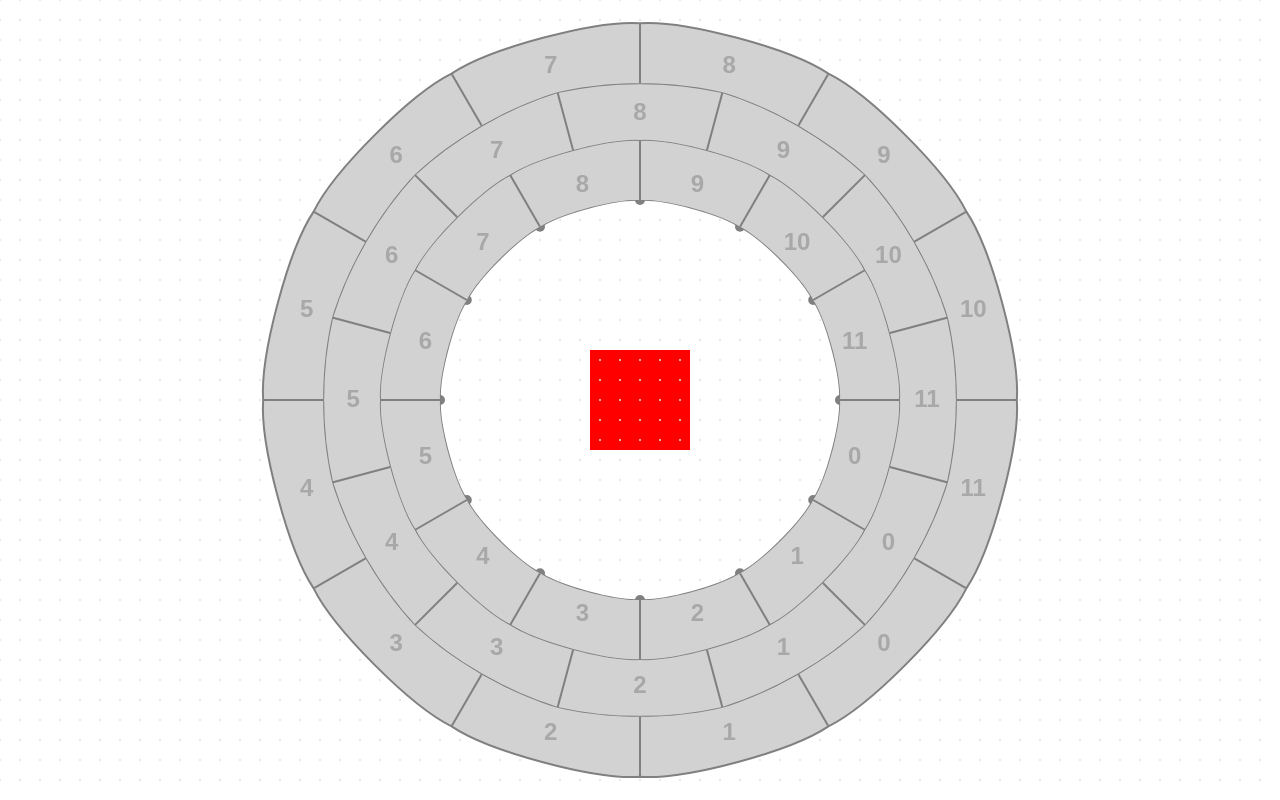
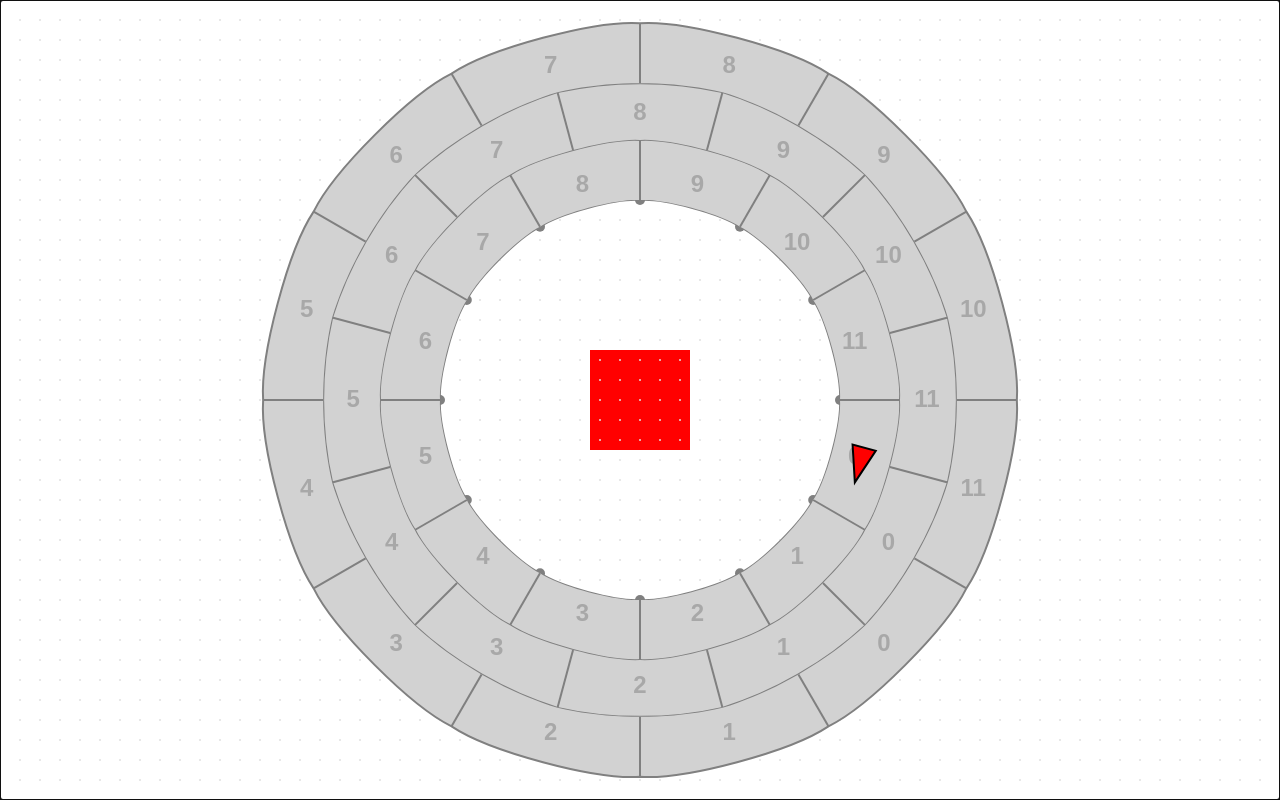
Before and after one commit to Dannark/formula-d, a website built with Parcel: page src/index.html in a window 1280 px wide. Built offline with nearby package versions, Linux system fonts and the light colour scheme.

Commit message:
chore: roll dice and add player

```diff
--- /dev/null
+++ b/src/components/Dice.js
@@ -0,0 +1,8 @@
+export class Dice {
+  constructor(currentValue = 1, isRolling = false, diceType = 6) {
+    this.currentValue = currentValue;  // Valor atual do dado (1-6)
+    this.isRolling = isRolling;        // Se está rolando (para animação futura)
+    this.diceType = diceType;          // Tipo do dado (6 faces por padrão)
+    this.lastRollTime = 0;             // Timestamp da última rolagem
+  }
+}
--- /dev/null
+++ b/src/components/Player.js
@@ -0,0 +1,11 @@
+export class Player {
+  constructor(cellIndex = 0, cellType = "inner", direction = 0, color = "#FF0000", playerId = 1) {
+    this.cellIndex = cellIndex;     // Índice da célula na pista (0 a n)
+    this.cellType = cellType;       // Tipo da célula ('inner', 'middle', 'outer')
+    this.direction = direction;     // Direção em radianos (0 = direita, π/2 = baixo, π = esquerda, 3π/2 = cima)
+    this.color = color;             // Cor do jogador
+    this.playerId = playerId;       // ID único do jogador
+    this.size = 24;                 // Tamanho do triângulo (aumentado de 8 para 12)
+    this.directionInitialized = false; // Flag para controlar se a direção foi inicializada
+  }
+}
--- a/src/scenes/MainScene.js
+++ b/src/scenes/MainScene.js
@@ -6,12 +6,16 @@ import { Velocity } from "../components/Velocity.js";
 import { Track } from "../components/Track.js";
 import { Grid } from "../components/Grid.js";
 import { Camera } from "../components/Camera.js";
+import { Player } from "../components/Player.js";
+import { Dice } from "../components/Dice.js";
 import { RenderSystem } from "../systems/RenderSystem.js";
 import { MovementSystem } from "../systems/MovementSystem.js";
 import { TrackRenderSystem } from "../systems/track/TrackRenderSystem.js";
 import { GridRenderSystem } from "../systems/GridRenderSystem.js";
 import { CameraControlSystem } from "../systems/CameraControlSystem.js";
 import { CellInteractionSystem } from "../systems/CellInteractionSystem.js";
+import { PlayerRenderSystem } from "../systems/PlayerRenderSystem.js";
+import { DiceSystem } from "../systems/DiceSystem.js";
 import { trackConfig, updateTrackPoints, adjustTrackPoints } from "../config/trackPoints.js";
 import { registerTrackEntity } from "../debug/TrackDebug.js";
 import { TrackHelper } from "../systems/track/TrackHelper.js";
@@ -117,6 +121,8 @@ export class MainScene extends Scene {
     });
   }
 
+  // Método update removido - não precisa mais de lógica especial
+
   load() {
     // console.log("Carregando MainScene");
     // console.log("Track config:", trackConfig);
@@ -138,7 +144,12 @@ export class MainScene extends Scene {
     this.world.addSystem(new GridRenderSystem(this.canvas));
     // 4. Sistema de render da pista
     this.world.addSystem(new TrackRenderSystem(this.canvas));
-    // 5. Sistema de interação com células
+    // 5. Sistema de render do jogador
+    this.world.addSystem(new PlayerRenderSystem(this.canvas));
+    // 6. Sistema do dado
+    const diceSystem = new DiceSystem(this.canvas);
+    this.world.addSystem(diceSystem);
+    // 7. Sistema de interação com células
     this.cellInteractionSystem = new CellInteractionSystem(this.canvas);
     this.world.addSystem(this.cellInteractionSystem);
 
@@ -161,6 +172,20 @@ export class MainScene extends Scene {
       trackConfig.points.length,
       "pontos"
     );
+
+    // Cria a entidade do jogador
+    const playerEntity = new Entity().addComponent(
+      new Player(0, "inner", 0, "#FF0000", 1) // Inicia na célula 0 da faixa interna, apontando para a direita
+    );
+    this.world.addEntity(playerEntity);
+    console.log("🏎️ Jogador criado na célula 0 (faixa interna)");
+
+    // Cria a entidade do dado
+    const diceEntity = new Entity().addComponent(
+      new Dice(1, false, 6) // Dado de 6 faces, valor inicial 1
+    );
+    this.world.addEntity(diceEntity);
+    console.log("🎲 Dado criado - Pressione ESPAÇO para rolar!");
 
     // Atualiza os pontos da pista quando a janela é redimensionada
     window.addEventListener("resize", () => {
--- /dev/null
+++ b/src/systems/DiceSystem.js
@@ -0,0 +1,131 @@
+import { Dice } from "../components/Dice.js";
+import { Player } from "../components/Player.js";
+import { Track } from "../components/Track.js";
+
+export class DiceSystem {
+  constructor(canvas) {
+    this.canvas = canvas;
+    this.isRolling = false;
+    this.setupEventListeners();
+    this.entities = null; // Armazena referência às entidades
+  }
+
+  setupEventListeners() {
+    // Escuta por cliques no canvas ou tecla de espaço para rolar o dado
+    this.canvas.addEventListener("keydown", (e) => {
+      if (e.code === "Space" && !this.isRolling) {
+        this.rollDice();
+      }
+    });
+
+    // Permite que o canvas receba eventos de teclado
+    this.canvas.setAttribute("tabindex", "0");
+    this.canvas.focus();
+  }
+
+  update(deltaTime, entities) {
+    // Armazena referência às entidades para uso no rollDice
+    this.entities = entities;
+
+    // System Update - poderia ser usado para animações futuras
+    for (const entity of entities) {
+      if (entity.hasComponent(Dice)) {
+        const dice = entity.getComponent(Dice);
+
+        // Atualiza estado do dado se necessário
+        if (dice.isRolling) {
+          // Aqui poderia ter lógica de animação
+          // Por agora, apenas marca como não está mais rolando
+          dice.isRolling = false;
+        }
+      }
+    }
+  }
+
+  rollDice() {
+    if (this.isRolling || !this.entities) return;
+
+    this.isRolling = true;
+
+    // Usa a função window.rollDice para rolar o dado
+    let diceResult;
+    if (typeof window.rollDice === "function") {
+      diceResult = window.rollDice();
+    } else {
+      // Fallback caso a função não esteja disponível
+      diceResult = Math.floor(Math.random() * 6) + 1;
+      console.warn("window.rollDice não está disponível, usando Math.random como fallback");
+    }
+
+    console.log(`🎲 Dado rolado: ${diceResult}`);
+
+    // Atualiza o dado
+    for (const entity of this.entities) {
+      if (entity.hasComponent(Dice)) {
+        const dice = entity.getComponent(Dice);
+        dice.currentValue = diceResult;
+        dice.lastRollTime = Date.now();
+        break;
+      }
+    }
+
+    // Move o jogador baseado no resultado do dado
+    this.movePlayer(diceResult);
+
+    this.isRolling = false;
+  }
+
+  movePlayer(steps) {
+    // Encontra a entidade Track para obter o número correto de células
+    let trackEntity = null;
+    for (const entity of this.entities) {
+      if (entity.hasComponent(Track)) {
+        trackEntity = entity;
+        break;
+      }
+    }
+
+    if (!trackEntity) {
+      console.warn("Entidade Track não encontrada para movimento");
+      return;
+    }
+
+    const track = trackEntity.getComponent(Track);
+
+    // Encontra o primeiro jogador (pode ser expandido para múltiplos jogadores)
+    for (const entity of this.entities) {
+      if (entity.hasComponent(Player)) {
+        const player = entity.getComponent(Player);
+
+        console.log(`🏃 Movendo jogador ${player.playerId} por ${steps} células`);
+        console.log(`Posição anterior: célula ${player.cellIndex} (${player.cellType})`);
+
+        // Obtém o número correto de células da faixa atual
+        const cells = track.trackCells[player.cellType];
+        const totalCells = cells.length;
+
+        if (totalCells === 0) {
+          console.warn(`Nenhuma célula encontrada na faixa ${player.cellType}`);
+          return;
+        }
+
+        // Move o jogador na pista circular usando o número correto de células
+        player.cellIndex = (player.cellIndex + steps) % totalCells;
+
+        // Atualiza a direção do jogador baseada no ângulo da curva da célula
+        const newCell = cells[player.cellIndex];
+        if (newCell && newCell.curveAngle !== undefined) {
+          player.direction = newCell.curveAngle;
+          console.log(`🧭 Direção atualizada para: ${(player.direction * 180 / Math.PI).toFixed(1)}°`);
+        } else {
+          console.warn(`Célula ${player.cellIndex} não tem ângulo de curva definido`);
+        }
+
+        console.log(`Nova posição: célula ${player.cellIndex} (${player.cellType}) - Total de células: ${totalCells}`);
+
+        // Para múltiplos jogadores, remover o break
+        break;
+      }
+    }
+  }
+}
--- /dev/null
+++ b/src/systems/PlayerRenderSystem.js
@@ -0,0 +1,97 @@
+import { Player } from "../components/Player.js";
+import { Track } from "../components/Track.js";
+
+export class PlayerRenderSystem {
+  constructor(canvas) {
+    this.canvas = canvas;
+    this.ctx = canvas.getContext("2d");
+    this.trackEntity = null;
+  }
+
+  update(deltaTime, entities) {
+    // Encontra a entidade da pista para acessar as células
+    if (!this.trackEntity) {
+      for (const entity of entities) {
+        if (entity.hasComponent(Track)) {
+          this.trackEntity = entity;
+          break;
+        }
+      }
+    }
+
+    // Renderiza todos os jogadores
+    // Nota: A transformação da câmera já foi aplicada pelo RenderSystem principal
+    for (const entity of entities) {
+      if (entity.hasComponent(Player)) {
+        this.renderPlayer(entity);
+      }
+    }
+  }
+
+  renderPlayer(entity) {
+    const player = entity.getComponent(Player);
+
+    if (!this.trackEntity) {
+      console.warn("Pista não encontrada para renderizar jogador");
+      return;
+    }
+
+    const track = this.trackEntity.getComponent(Track);
+
+    // Busca a célula específica onde o jogador está
+    const cells = track.trackCells[player.cellType];
+    if (!cells || cells.length === 0) {
+      console.warn(`Células do tipo ${player.cellType} não encontradas ou ainda não inicializadas`);
+      return;
+    }
+
+    const cell = cells[player.cellIndex];
+    if (!cell) {
+      console.warn(`Célula ${player.cellIndex} do tipo ${player.cellType} não encontrada`);
+      return;
+    }
+
+    // Inicializa a direção do jogador se ainda não foi inicializada
+    if (!player.directionInitialized && cell.curveAngle !== undefined) {
+      player.direction = cell.curveAngle;
+      player.directionInitialized = true;
+      console.log(`🧭 Direção inicial do jogador: ${(player.direction * 180 / Math.PI).toFixed(1)}°`);
+    }
+
+    // Verifica se a célula tem coordenadas válidas
+    if (!cell.centerX || !cell.centerY || cell.centerX === 0 || cell.centerY === 0) {
+      console.warn(`Célula ${player.cellIndex} do tipo ${player.cellType} ainda não tem coordenadas válidas`);
+      return;
+    }
+
+    // Usa as coordenadas reais da célula da pista
+    const worldX = cell.centerX;
+    const worldY = cell.centerY;
+
+    // Salva o estado atual do contexto
+    this.ctx.save();
+
+    // Move para a posição do jogador
+    this.ctx.translate(worldX, worldY);
+
+    // Rotaciona para a direção do jogador
+    this.ctx.rotate(player.direction);
+
+    // Desenha o triângulo (apontando para a direita por padrão)
+    this.ctx.fillStyle = player.color;
+    this.ctx.strokeStyle = "#000000";
+    this.ctx.lineWidth = 2;
+
+    this.ctx.beginPath();
+    this.ctx.moveTo(player.size, 0);              // Ponta do triângulo
+    this.ctx.lineTo(-player.size/2, -player.size/2); // Canto inferior esquerdo
+    this.ctx.lineTo(-player.size/2, player.size/2);  // Canto superior esquerdo
+    this.ctx.closePath();
+
+    this.ctx.fill();
+    this.ctx.stroke();
+
+    // Restaura o estado do contexto
+    this.ctx.restore();
+  }
+}
--- a/src/systems/track/TrackRenderSystem.js
+++ b/src/systems/track/TrackRenderSystem.js
@@ -77,25 +77,26 @@ export class TrackRenderSystem {
       const prevPoint = basePoints[(i - 1 + numPoints) % numPoints];
       const nextNextPoint = basePoints[(i + 2) % numPoints];
 
-      // Calcula os pontos de controle para a curva
+      // Calcula os pontos de controle para a curva da linha central
       const controlPoints = TrackHelper.calculateControlPoints(currentPoint, nextPoint, prevPoint, nextNextPoint);
 
-      // Calcula o ponto médio da curva (centro da célula)
-      const midPoint = TrackHelper.calculateBezierPoint(currentPoint, controlPoints.cp1, controlPoints.cp2, nextPoint, 0.5);
+      // Calcula o ponto médio da curva da linha central (t = 0.5)
+      const midPointBase = TrackHelper.calculateBezierPoint(currentPoint, controlPoints.cp1, controlPoints.cp2, nextPoint, 0.5);
 
-      // Calcula a tangente no ponto médio
-      const tangent = TrackHelper.calculateBezierTangent(currentPoint, controlPoints.cp1, controlPoints.cp2, nextPoint, 0.5);
+      // Calcula os pontos de controle para a curva da linha azul
+      const currentInner = innerPoints[i];
+      const nextInner = innerPoints[(i + 1) % numPoints];
+      const prevInner = innerPoints[(i - 1 + numPoints) % numPoints];
+      const nextNextInner = innerPoints[(i + 2) % numPoints];
 
-      // Calcula o vetor perpendicular à tangente (direção para fora da pista)
-      const perpendicular = {
-        x: -tangent.y,
-        y: tangent.x
-      };
+      const innerControlPoints = TrackHelper.calculateControlPoints(currentInner, nextInner, prevInner, nextNextInner);
 
-      // Posiciona o centro da célula azul
-      const offset = 30; // Metade da largura da célula (60/2)
-      const centerX = midPoint.x + perpendicular.x * offset;
-      const centerY = midPoint.y + perpendicular.y * offset;
+      // Calcula o ponto médio da curva da linha azul (t = 0.5)
+      const midPointInner = TrackHelper.calculateBezierPoint(currentInner, innerControlPoints.cp1, innerControlPoints.cp2, nextInner, 0.5);
+
+      // Calcula o centro real da célula como o ponto médio entre as duas boundaries
+      const centerX = (midPointBase.x + midPointInner.x) / 2;
+      const centerY = (midPointBase.y + midPointInner.y) / 2;
 
       // Calcula o ângulo da curva
       const curveAngle = TrackHelper.calculateCurveAngle(currentPoint, controlPoints.cp1, controlPoints.cp2, nextPoint, 0.5);
@@ -118,25 +119,26 @@ export class TrackRenderSystem {
       const prevPoint = innerPoints[(i - 1 + numPoints) % numPoints];
       const nextNextPoint = innerPoints[(i + 2) % numPoints];
 
-      // Calcula os pontos de controle para a curva
+      // Calcula os pontos de controle para a curva da linha azul (inner)
       const controlPoints = TrackHelper.calculateControlPoints(currentPoint, nextPoint, prevPoint, nextNextPoint);
 
-      // Calcula o ponto médio da curva (centro da célula)
-      const midPoint = TrackHelper.calculateBezierPoint(currentPoint, controlPoints.cp1, controlPoints.cp2, nextPoint, 0.5);
+      // Calcula o ponto médio da curva da linha azul (t = 0.5)
+      const midPointInner = TrackHelper.calculateBezierPoint(currentPoint, controlPoints.cp1, controlPoints.cp2, nextPoint, 0.5);
 
-      // Calcula a tangente no ponto médio
-      const tangent = TrackHelper.calculateBezierTangent(currentPoint, controlPoints.cp1, controlPoints.cp2, nextPoint, 0.5);
+      // Calcula os pontos de controle para a curva da linha roxa (middle)
+      const currentMiddle = middlePoints[i];
+      const nextMiddle = middlePoints[(i + 1) % numPoints];
+      const prevMiddle = middlePoints[(i - 1 + numPoints) % numPoints];
+      const nextNextMiddle = middlePoints[(i + 2) % numPoints];
 
-      // Calcula o vetor perpendicular à tangente (direção para fora da pista)
-      const perpendicular = {
-        x: -tangent.y,
-        y: tangent.x
-      };
+      const middleControlPoints = TrackHelper.calculateControlPoints(currentMiddle, nextMiddle, prevMiddle, nextNextMiddle);
 
-      // Posiciona o centro da célula verde
-      const offset = 30; // Metade da largura da célula (60/2)
-      const centerX = midPoint.x + perpendicular.x * offset;
-      const centerY = midPoint.y + perpendicular.y * offset;
+      // Calcula o ponto médio da curva da linha roxa (t = 0.5)
+      const midPointMiddle = TrackHelper.calculateBezierPoint(currentMiddle, middleControlPoints.cp1, middleControlPoints.cp2, nextMiddle, 0.5);
+
+      // Calcula o centro real da célula como o ponto médio entre as duas boundaries
+      const centerX = (midPointInner.x + midPointMiddle.x) / 2;
+      const centerY = (midPointInner.y + midPointMiddle.y) / 2;
 
       // Calcula o ângulo da curva
       const curveAngle = TrackHelper.calculateCurveAngle(currentPoint, controlPoints.cp1, controlPoints.cp2, nextPoint, 0.5);
@@ -159,25 +161,26 @@ export class TrackRenderSystem {
       const prevPoint = middlePoints[(i - 1 + numPoints) % numPoints];
       const nextNextPoint = middlePoints[(i + 2) % numPoints];
 
-      // Calcula os pontos de controle para a curva
+      // Calcula os pontos de controle para a curva da linha roxa (middle)
       const controlPoints = TrackHelper.calculateControlPoints(currentPoint, nextPoint, prevPoint, nextNextPoint);
 
-      // Calcula o ponto médio da curva (centro da célula)
-      const midPoint = TrackHelper.calculateBezierPoint(currentPoint, controlPoints.cp1, controlPoints.cp2, nextPoint, 0.5);
+      // Calcula o ponto médio da curva da linha roxa (t = 0.5)
+      const midPointMiddle = TrackHelper.calculateBezierPoint(currentPoint, controlPoints.cp1, controlPoints.cp2, nextPoint, 0.5);
 
-      // Calcula a tangente no ponto médio
-      const tangent = TrackHelper.calculateBezierTangent(currentPoint, controlPoints.cp1, controlPoints.cp2, nextPoint, 0.5);
+      // Calcula os pontos de controle para a curva da linha externa (outer)
+      const currentOuter = outerPoints[i];
+      const nextOuter = outerPoints[(i + 1) % numPoints];
+      const prevOuter = outerPoints[(i - 1 + numPoints) % numPoints];
+      const nextNextOuter = outerPoints[(i + 2) % numPoints];
 
-      // Calcula o vetor perpendicular à tangente (direção para fora da pista)
-      const perpendicular = {
-        x: -tangent.y,
-        y: tangent.x
-      };
+      const outerControlPoints = TrackHelper.calculateControlPoints(currentOuter, nextOuter, prevOuter, nextNextOuter);
 
-      // Posiciona o centro da célula outer
-      const offset = 30; // Metade da largura da célula (60/2)
-      const centerX = midPoint.x + perpendicular.x * offset;
-      const centerY = midPoint.y + perpendicular.y * offset;
+      // Calcula o ponto médio da curva da linha externa (t = 0.5)
+      const midPointOuter = TrackHelper.calculateBezierPoint(currentOuter, outerControlPoints.cp1, outerControlPoints.cp2, nextOuter, 0.5);
+
+      // Calcula o centro real da célula como o ponto médio entre as duas boundaries
+      const centerX = (midPointMiddle.x + midPointOuter.x) / 2;
+      const centerY = (midPointMiddle.y + midPointOuter.y) / 2;
 
       // Calcula o ângulo da curva
       const curveAngle = TrackHelper.calculateCurveAngle(currentPoint, controlPoints.cp1, controlPoints.cp2, nextPoint, 0.5);
```
Also changed, not shown: src/index.html (+8 -0 lines).
